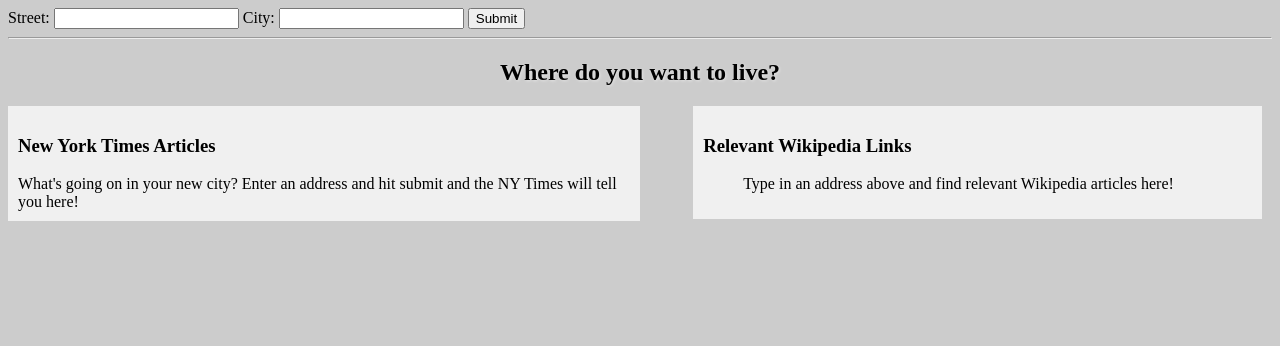
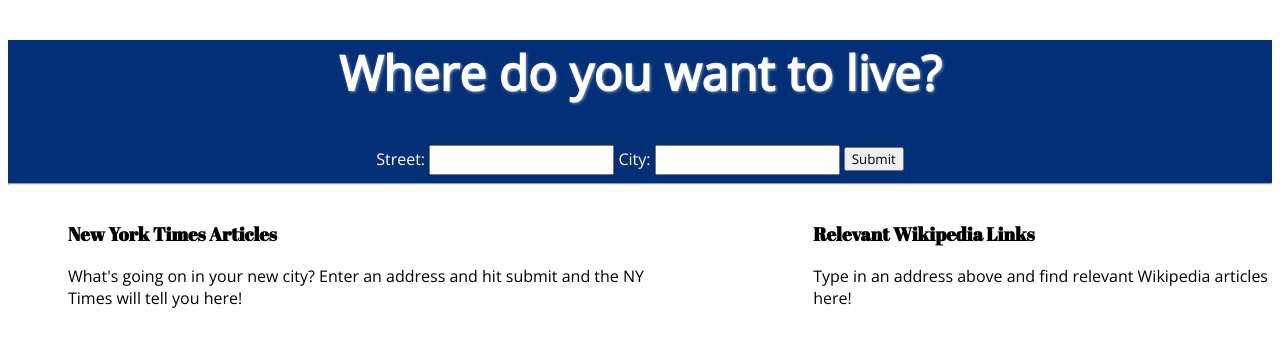
Before and after one commit to LetitiaK/Move-Planner-Website, a plain HTML site: page index.html in a window 1280 px wide. Drawn offline with nearby package versions, Linux system fonts and the light colour scheme.

Commit message:
Change the style

```diff
--- a/css/style.css
+++ b/css/style.css
@@ -1,40 +1,77 @@
 * {box-sizing:border-box;}
-body {background-color: #CCC;}
+body {
+  background-color: #fff;
+}
 
+.page-heading {
+  background-color: #022f77;
+  color: #fff;
+}
 
-.bgimg {
-    position:fixed;
-    top: 0;
-    left: 0;
-    width:100%;
-    z-index:-1;
-    opacity:1;
+.form-container {
+  margin: auto;
+  text-align: center;
+  width: 50%;
+  font-family: 'Open Sans', sans-serif;
+}
+
+#submit-btn {
+  font-family: 'Open Sans', sans-serif;
+}
+
+#street {
+  height: 30px;
+}
+
+#city {
+  height: 30px;
+}
+
+.streetview {
+    position: relative;
+    width: 35%;
+    float: right;
+    margin-top: -700px;
+    margin-right: 70px;
+    color:  black;
 }
 
 .greeting {
-    color:black;
+    color: #fff;
     text-shadow: 1px 1px 3px rgba(255,255,255, .5);
     text-align: center;
+    font-family: 'Open Sans', sans-serif;
+    font-size: 300%;
 }
 
 .wikipedia-container {
     float:right;
     width:290px;
     padding:10px;
-    margin-right: 10px;
+    padding-left: 100px;
+    margin-right: -10px;
     background-color: rgba(255,255,255,0.7);
     width: 45%;
+    font-family: 'Abril Fatface', cursive;
 }
 
 .nytimes-container {
     padding: 10px;
     margin-right:300px;
+    margin-left: 50px;
     background-color: rgba(255,255,255,0.7);
     width: 50%;
+    font-family: 'Abril Fatface', cursive;
 }
 
 .article-list {
     margin: 0;
+    padding: 0;
+    font-family: 'Open Sans', sans-serif;
+}
+
+.wikipedia-links {
+    font-family: 'Open Sans', sans-serif;
     padding: 0;
 }
 
--- a/index.html
+++ b/index.html
@@ -3,24 +3,27 @@
 <head>
     <meta charset="UTF-8">
     <title>Your Moving Companion</title>
+    <link href="https://fonts.googleapis.com/css?family=Abril+Fatface|Open+Sans" rel="stylesheet">
     <link rel="stylesheet" href="css/style.css">
 </head>
 <body>
 
-    <form id="form-container" class="form-container">
-        <label for="street">Street: </label><input type="text" id="street" value="">
-        <label for="city">City: </label><input type="text" id="city" value="">
-        <button id="submit-btn">Submit</button>
-    </form>
+    <div class="page-heading">
+      <h2 id="greeting" class="greeting">Where do you want to live?</h2>
 
-    <hr>
+      <form id="form-container" class="form-container">
+          <label for="street">Street: </label><input type="text" id="street" value="">
+          <label for="city">City: </label><input type="text" id="city" value="">
+          <button id="submit-btn">Submit</button>
+      </form>
 
-    <h2 id="greeting" class="greeting">Where do you want to live?</h2>
+      <hr>
+    </div>
 
 
     <div class="wikipedia-container">
         <h3 id="wikipedia-header">Relevant Wikipedia Links</h3>
-        <ul id="wikipedia-links">Type in an address above and find relevant Wikipedia articles here!</ul>
+        <ul id="wikipedia-links" class="wikipedia-links">Type in an address above and find relevant Wikipedia articles here!</ul>
     </div>
 
 
@@ -29,6 +32,7 @@
         <ul id="nytimes-articles" class="article-list">What's going on in your new city? Enter an address and hit submit and the NY Times will tell you here!</ul>
     </div>
 
+    <div id="streetview" class="streetview"></div>
 
     <script src="js/libs/jquery.min.js"></script>
     <script src="js/script.js"></script>
--- a/js/script.js
+++ b/js/script.js
@@ -6,6 +6,7 @@ function loadData() {
     var $nytHeaderElem = $('#nytimes-header');
     var $nytElem = $('#nytimes-articles');
     var $greeting = $('#greeting');
+    var $streetview = $('#streetview');
 
     // clear out old data before new request
     $wikiElem.text("");
@@ -20,7 +21,8 @@ function loadData() {
     $greeting.text("So, you want to live at " + address + "?");
 
     var $url = 'http://maps.googleapis.com/maps/api/streetview?size=600x300&location='+ address;
-    $body.append("<img class='bgimg' src=' " + $url + " '>");
+    var img = ["<img src=' " + $url + " '>"];
+    $streetview.html(img);
 
     var url = "https://api.nytimes.com/svc/search/v2/articlesearch.json";
     url += '?' + $.param({
```
